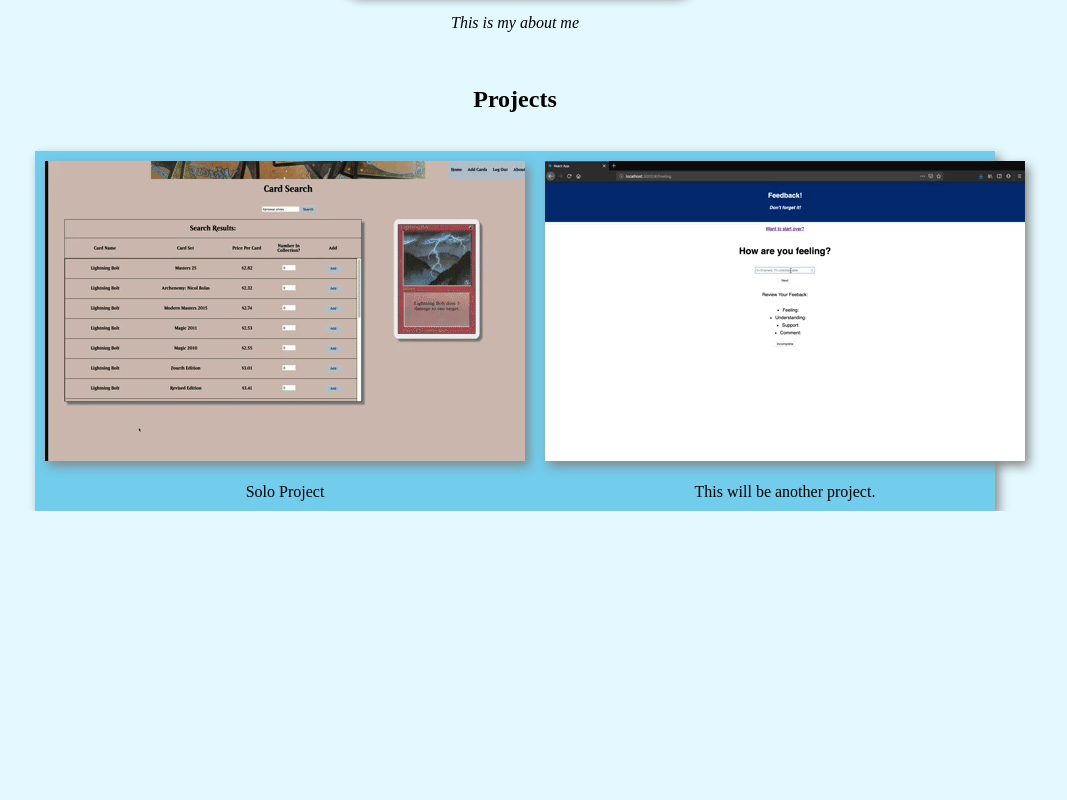
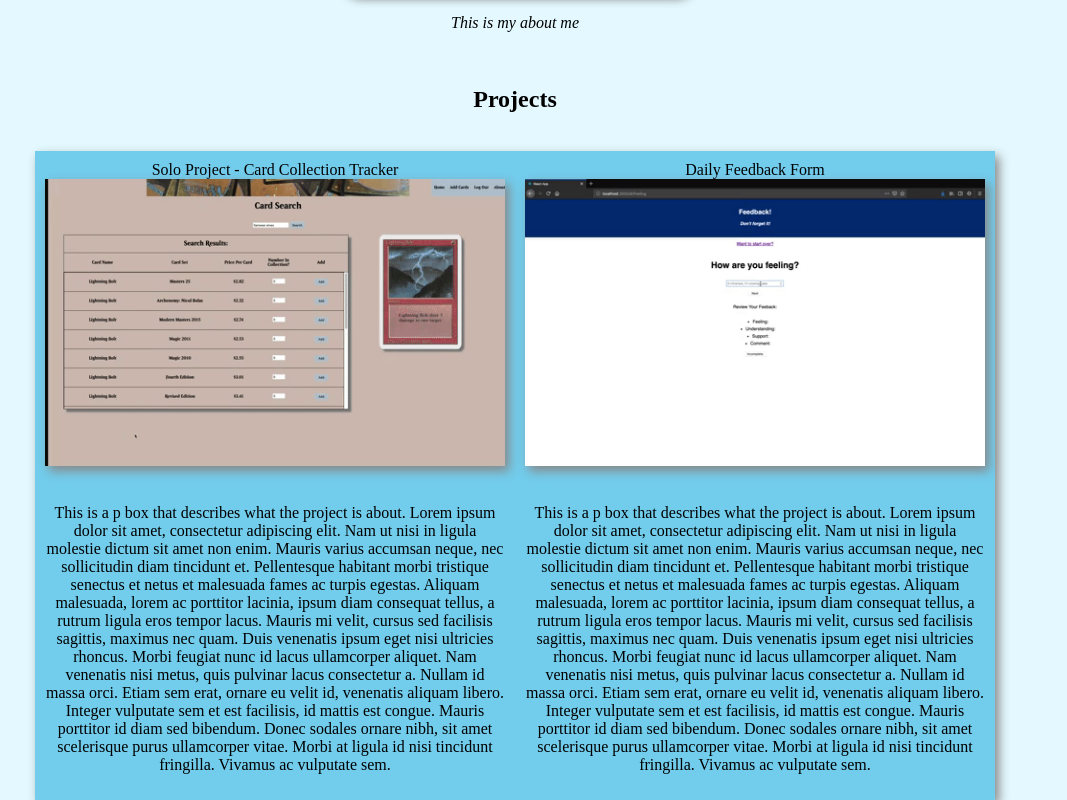
Before and after one commit to trevaftw/website, a React (Create React App) app: page /#/ in a window 1280 px wide. Shown: the part 494-1294 px from the top of the page, without its empty margins (125-1192 px from the left). Before the commit the page ends 1005 px from the top, so only its background shows below. Built offline with nearby package versions, Linux system fonts and the light colour scheme.

Commit message:
move label tag and a p tag to test and make sure formatting remains correct

```diff
--- a/src/Components/App/App.css
+++ b/src/Components/App/App.css
@@ -20,6 +20,8 @@ html, body {
 
 img{
     box-shadow: 4px 5px 10px #888888;
+    max-width:100%;
+    height:auto;
 }
 
 .projects {
@@ -34,3 +36,7 @@ img{
 .solo-project, .feedback-project{
     padding: 10px;
 }
+
+label {
+    padding: 5px;
+}
--- a/src/Components/Home/Home.js
+++ b/src/Components/Home/Home.js
@@ -18,12 +18,16 @@ class Home extends Component {
           <h2>Projects</h2><br />
           <div className="projects">
             <div className="solo-project">
-              <img src={soloGif} /><br /><br />
-              <label>Solo Project</label>
+              <label>Solo Project - Card Collection Tracker</label><br />
+              <img src={soloGif} />
+              <br /><br />
+              <p>This is a p box that describes what the project is about. Lorem ipsum dolor sit amet, consectetur adipiscing elit. Nam ut nisi in ligula molestie dictum sit amet non enim. Mauris varius accumsan neque, nec sollicitudin diam tincidunt et. Pellentesque habitant morbi tristique senectus et netus et malesuada fames ac turpis egestas. Aliquam malesuada, lorem ac porttitor lacinia, ipsum diam consequat tellus, a rutrum ligula eros tempor lacus. Mauris mi velit, cursus sed facilisis sagittis, maximus nec quam. Duis venenatis ipsum eget nisi ultricies rhoncus. Morbi feugiat nunc id lacus ullamcorper aliquet. Nam venenatis nisi metus, quis pulvinar lacus consectetur a. Nullam id massa orci. Etiam sem erat, ornare eu velit id, venenatis aliquam libero. Integer vulputate sem et est facilisis, id mattis est congue. Mauris porttitor id diam sed bibendum. Donec sodales ornare nibh, sit amet scelerisque purus ullamcorper vitae. Morbi at ligula id nisi tincidunt fringilla. Vivamus ac vulputate sem. </p>
             </div>
             <div className="feedback-project">
-              <img src={feedbackGif} /><br /><br />
-              <label>This will be another project.</label>
+              <label>Daily Feedback Form</label><br />
+              <img src={feedbackGif} />
+              <br /><br />
+              <p>This is a p box that describes what the project is about. Lorem ipsum dolor sit amet, consectetur adipiscing elit. Nam ut nisi in ligula molestie dictum sit amet non enim. Mauris varius accumsan neque, nec sollicitudin diam tincidunt et. Pellentesque habitant morbi tristique senectus et netus et malesuada fames ac turpis egestas. Aliquam malesuada, lorem ac porttitor lacinia, ipsum diam consequat tellus, a rutrum ligula eros tempor lacus. Mauris mi velit, cursus sed facilisis sagittis, maximus nec quam. Duis venenatis ipsum eget nisi ultricies rhoncus. Morbi feugiat nunc id lacus ullamcorper aliquet. Nam venenatis nisi metus, quis pulvinar lacus consectetur a. Nullam id massa orci. Etiam sem erat, ornare eu velit id, venenatis aliquam libero. Integer vulputate sem et est facilisis, id mattis est congue. Mauris porttitor id diam sed bibendum. Donec sodales ornare nibh, sit amet scelerisque purus ullamcorper vitae. Morbi at ligula id nisi tincidunt fringilla. Vivamus ac vulputate sem. </p>
             </div>
           </div>
         </center>
```
